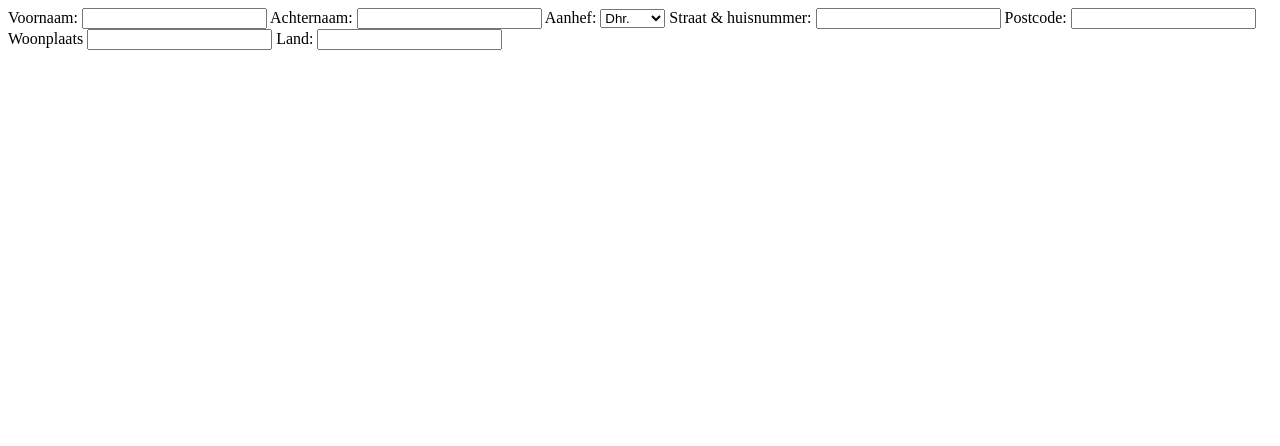
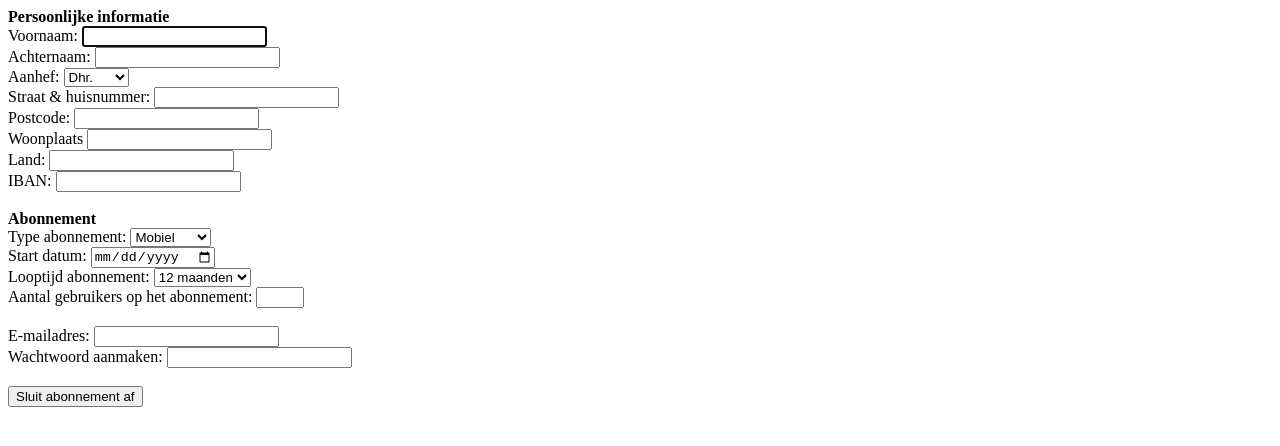
Before and after one commit to ruben-blok/p1-html-css, a plain HTML site: page opdracht_3.2/index.html in a window 1280 px wide. Drawn offline with Linux system fonts and the light colour scheme.

Commit message:
Update index.html

```diff
--- a/opdracht_3.2/index.html
+++ b/opdracht_3.2/index.html
@@ -7,30 +7,63 @@
 </head>
 <body>
     <form action="">
+
+        <div style="font-weight: bold;">Persoonlijke informatie</div>
         <label for="voornaam">Voornaam:</label>
-        <input type="text" name="voornaam" id="voornaam">
-
+        <input type="text" name="voornaam" id="voornaam" autofocus pattern="[A-Za-z ]+"><br>
         <label for="achternaam">Achternaam:</label>
-        <input type="text" name="achternaam" id="achternaam">
+        <input type="text" name="achternaam" id="achternaam" pattern="[A-Za-z ]+"><br>
 
         <label for="aanhef">Aanhef:</label>
         <select name="aanhef" id="aanhef">
             <option value="dhr" selected>Dhr.</option>
             <option value="mevr">Mevr.</option>
             <option value="anders">Anders</option>
-        </select>
+        </select><br>
 
         <label for="straat_huisnummer">Straat & huisnummer:</label>
-        <input type="text" name="straat_huisnummer" id="straat_huisnummer">
+        <input type="text" name="straat_huisnummer" id="straat_huisnummer"><br>
 
         <label for="postcode">Postcode:</label>
-        <input type="text" name="postcode" id="postcode">
+        <input type="text" name="postcode" id="postcode"><br>
 
         <label for="woonplaats">Woonplaats</label>
-        <input type="text" name="woonplaats" id="woonplaats">
+        <input type="text" name="woonplaats" id="woonplaats"><br>
 
         <label for="land">Land:</label>
-        <input type="text" name="land" id="land">
+        <input type="text" name="land" id="land"><br>
+
+        <label for="iban">IBAN:</label>
+        <input type="text" name="iban" id="iban" pattern="NL\d{2}[A-Z]{4}\d{10}" maxlength="18"><br><br>
+
+        <div style="font-weight: bold;">Abonnement</div>
+        <label for="abonnement">Type abonnement:</label>
+        <select name="abonnement" id="abonnement">
+            <option value="mobiel" selected>Mobiel</option>
+            <option value="glasvezel">Glasvezel</option>
+            <option value="tv">TV</option>
+        </select><br>
+
+        <label for="datum">Start datum:</label>
+        <input type="date" name="datum" id="datum" min="2025-09-22"><br>
+
+        <label for="looptijd">Looptijd abonnement:</label>
+        <select name="looptijd" id="looptijd">
+            <option value="12">12 maanden</option>
+            <option value="24">24 maanden</option>
+        </select><br>
+
+        <label for="gebruikers">Aantal gebruikers op het abonnement:</label>
+        <input type="number" name="gebruikers" id="gebruikers" max="4" min="1"><br><br>
+
+        <label for="email">E-mailadres:</label>
+        <input type="email" name="email" id="email" required><br>
+
+        <label for="wachtwoord">Wachtwoord aanmaken:</label>
+        <input type="password" name="wachtwoord" id="wachtwoord"><br><br>
+
+        <input type="submit" value="Sluit abonnement af">
+
     </form>
 </body>
 </html>
```
